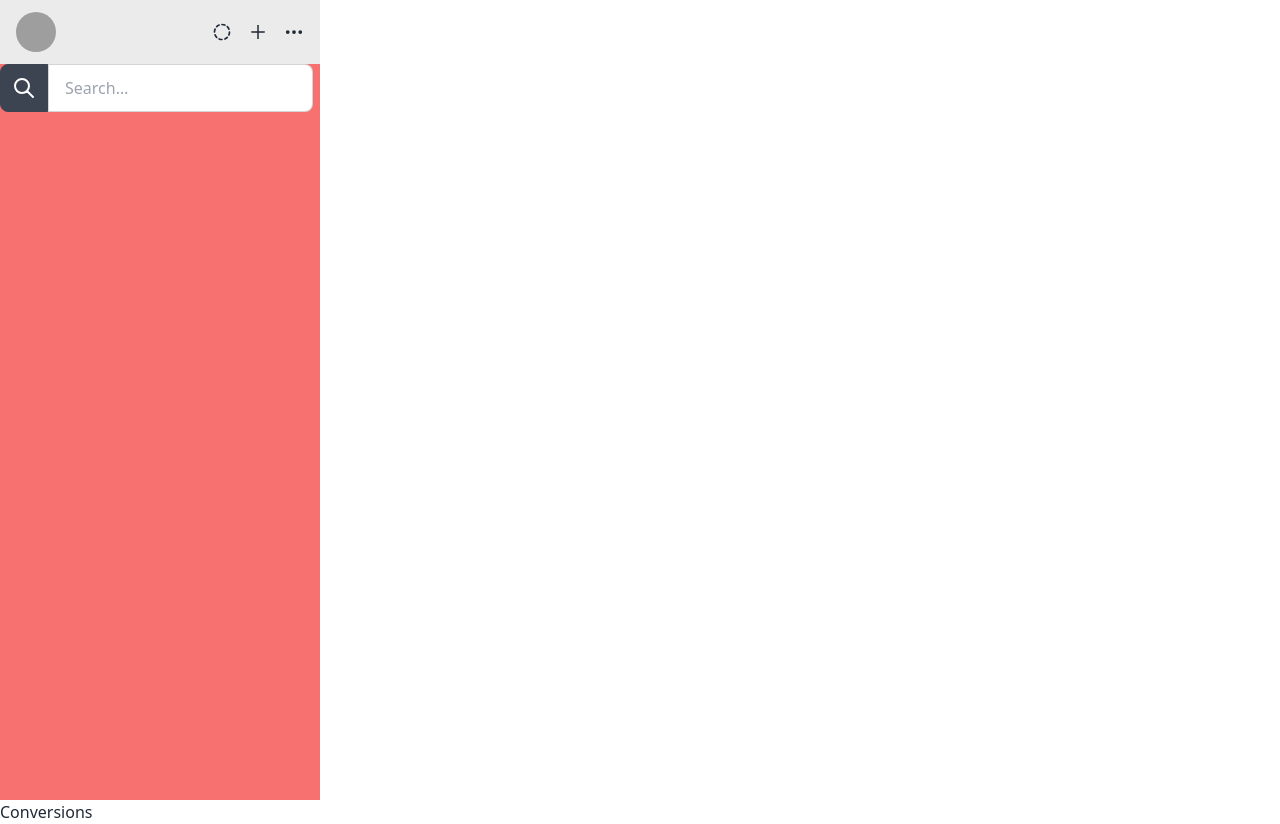
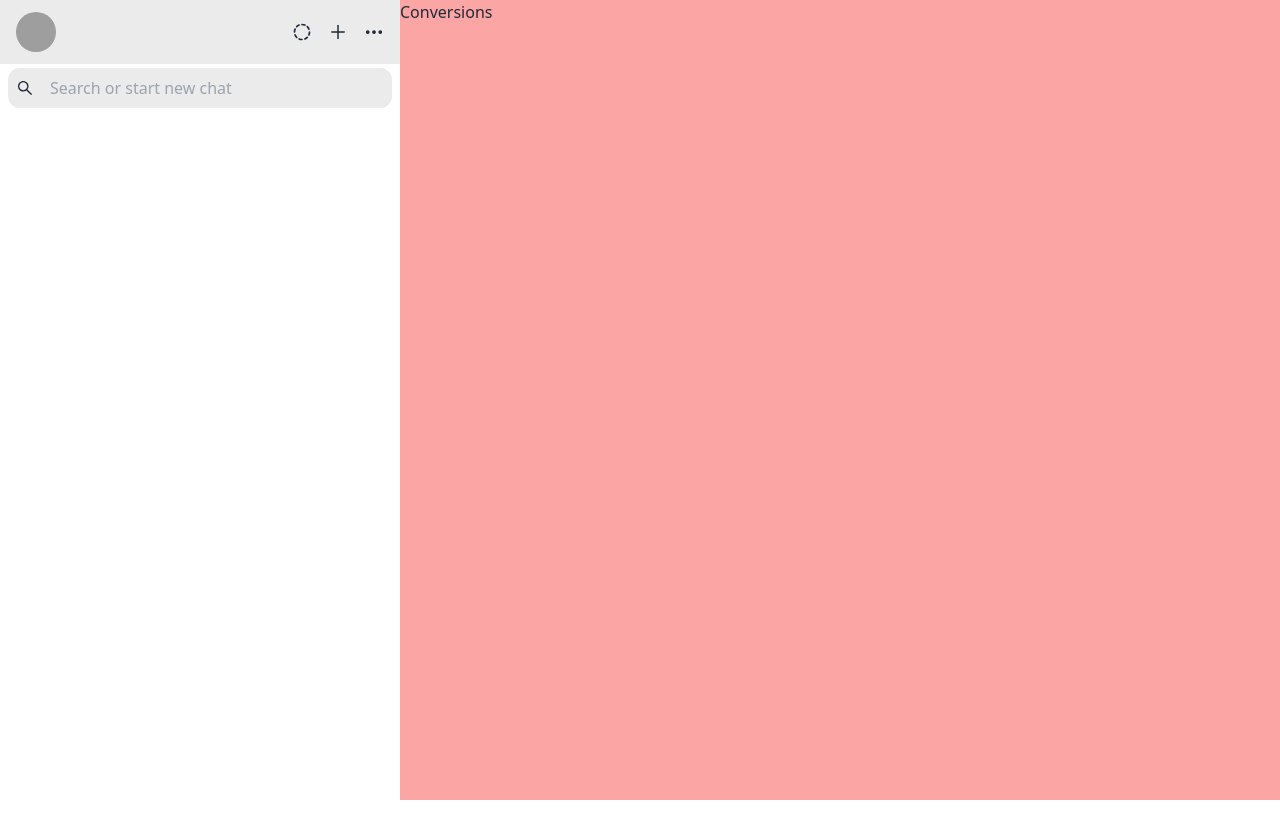
Before and after one commit to imrannaazir/WhatsApp-clone, a Next.js app: page / in a window 1280 px wide. After the commit the page ends 800 px from the top, so only its background shows below. Built offline with nearby package versions, Linux system fonts and the light colour scheme; grey boxes are pictures that could not be loaded.

Commit message:
search input design

```diff
--- a/components/Conversions.js
+++ b/components/Conversions.js
@@ -1,6 +1,6 @@
 const Conversions = () => {
     return (
-        <div>
+        <div className="bg-red-300 flex-1">
             Conversions
         </div>
     );
--- a/components/Search.js
+++ b/components/Search.js
@@ -1,11 +1,13 @@
+import { AiOutlineSearch } from "react-icons/ai";
+
 const Search = () => {
     return (
-        <div className="form-control">
-            <div className="input-group">
-                <button className="btn btn-square">
-                    <svg xmlns="http://www.w3.org/2000/svg" className="h-6 w-6" fill="none" viewBox="0 0 24 24" stroke="currentColor"><path strokeLinecap="round" strokeLinejoin="round" strokeWidth="2" d="M21 21l-6-6m2-5a7 7 0 11-14 0 7 7 0 0114 0z" /></svg>
-                </button>
-                <input type="text" placeholder="Search…" className="input input-bordered" />
+        <div className="px-2 py-1">
+            <div className="flex items-center bg-[#EBEBEB] rounded-xl">
+                {/* search icon */}
+                <AiOutlineSearch className="text-lg bg-[#EBEBEB] ml-2 " />
+                {/* search icon */}
+                <input className="flex-1 bg-[#EBEBEB] outline-none px-4 py-2 font-light rounded-r-xl" type="search" name="" id="" placeholder="Search or start new chat" />
             </div>
         </div>
     );
--- a/components/Sidebar.js
+++ b/components/Sidebar.js
@@ -8,7 +8,7 @@ const Sidebar = () => {
     const src = "https://placeimg.com/192/192/people"
 
     return (
-        <aside className="min-h-screen max-w-xs bg-red-400">
+        <aside className="min-h-screen min-w-[400px]">
             {/* header... */}
             <div className="h-16 bg-[#EBEBEB] flex justify-between  items-center px-4">
                 {/* my avatar... */}
--- a/pages/index.js
+++ b/pages/index.js
@@ -11,11 +11,13 @@ export default function Home() {
         <meta name="description" content="Generated by create next app" />
         <link rel="icon" href="/favicon.ico" />
       </Head>
-
-      {/* side bar... */}
-      <Sidebar />
-      {/* Main ... */}
-      <Conversions />
+      {/* main */}
+      <div className='flex'>
+        {/* side bar... */}
+        <Sidebar />
+        {/* Main ... */}
+        <Conversions />
+      </div>
     </div>
   )
 }
```
